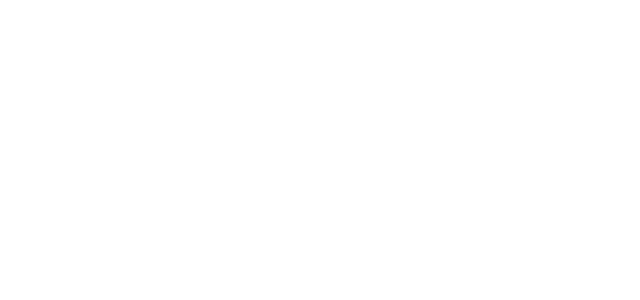
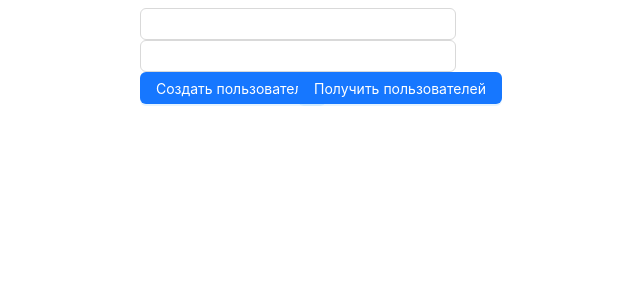
Before and after one commit to codelnd/graphql-react-full, a React (Create React App) app in the folder client/: page / in a window 1280 px wide. Shown: the top 300 px of the page, without its empty margins (342-982 px from the left). Built offline with nearby package versions, Linux system fonts and the light colour scheme.

Commit message:
feat: установить ant design

```diff
--- a/client/package.json
+++ b/client/package.json
@@ -11,6 +11,7 @@
     "@types/node": "^16.18.3",
     "@types/react": "^18.0.25",
     "@types/react-dom": "^18.0.9",
+    "antd": "^5.0.2",
     "graphql": "^16.6.0",
     "react": "^18.2.0",
     "react-dom": "^18.2.0",
--- a/client/src/components/App/App.tsx
+++ b/client/src/components/App/App.tsx
@@ -1,10 +1,31 @@
-import React from 'react';
+import React from "react";
+import { Input, Form, Button, Row, Col } from "antd";
 
 function App() {
-    return (
-        <div className="App">
-        </div>
-    );
+  return (
+    <div className="App">
+      <Form>
+        <Row justify="center">
+          <Col xs={6}>
+            <Input></Input>
+          </Col>
+        </Row>
+        <Row justify="center">
+          <Col xs={6}>
+            <Input></Input>
+          </Col>
+        </Row>
+        <Row justify="center">
+          <Col xs={3}>
+            <Button type="primary">Создать пользователя</Button>
+          </Col>
+          <Col xs={3}>
+            <Button type="primary">Получить пользователей</Button>
+          </Col>
+        </Row>
+      </Form>
+    </div>
+  );
 }
 
 export default App;
```
Also changed, not shown: 1 other file (tests, documents, lock files or other folders).
